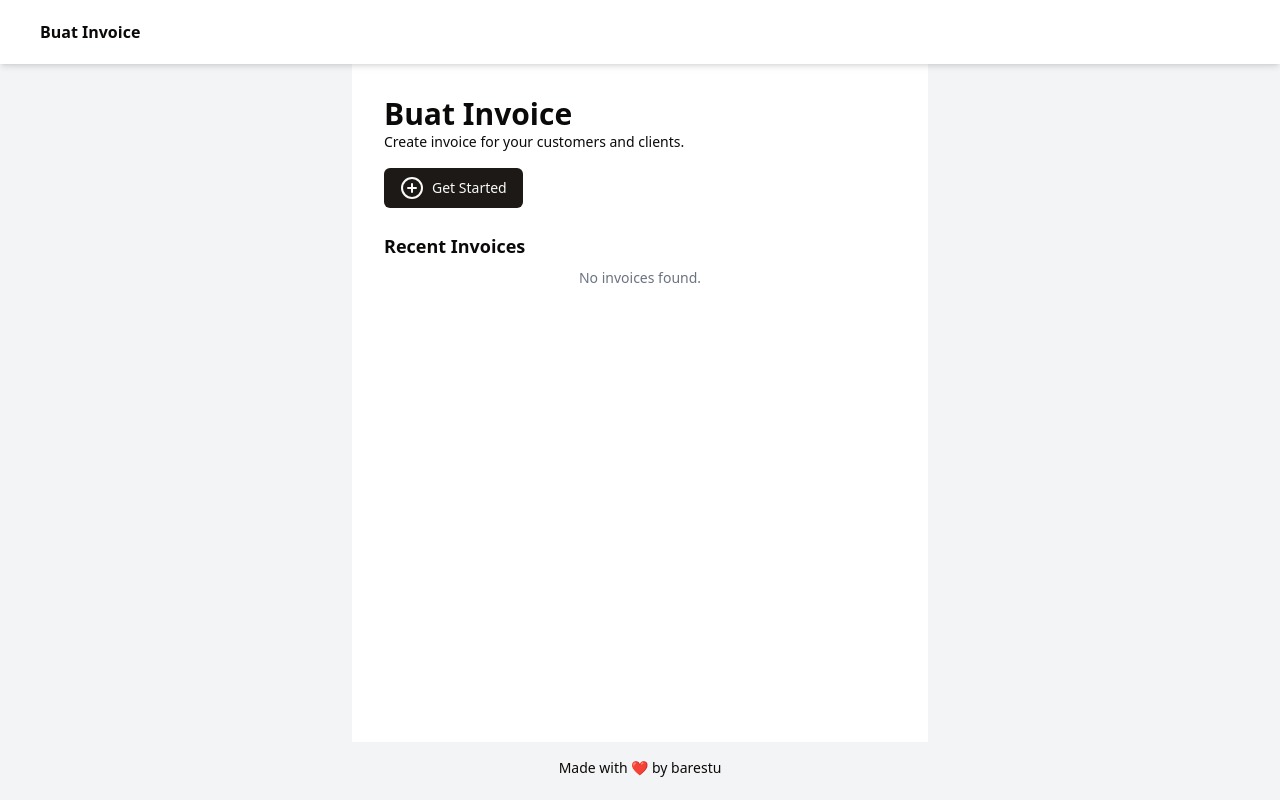
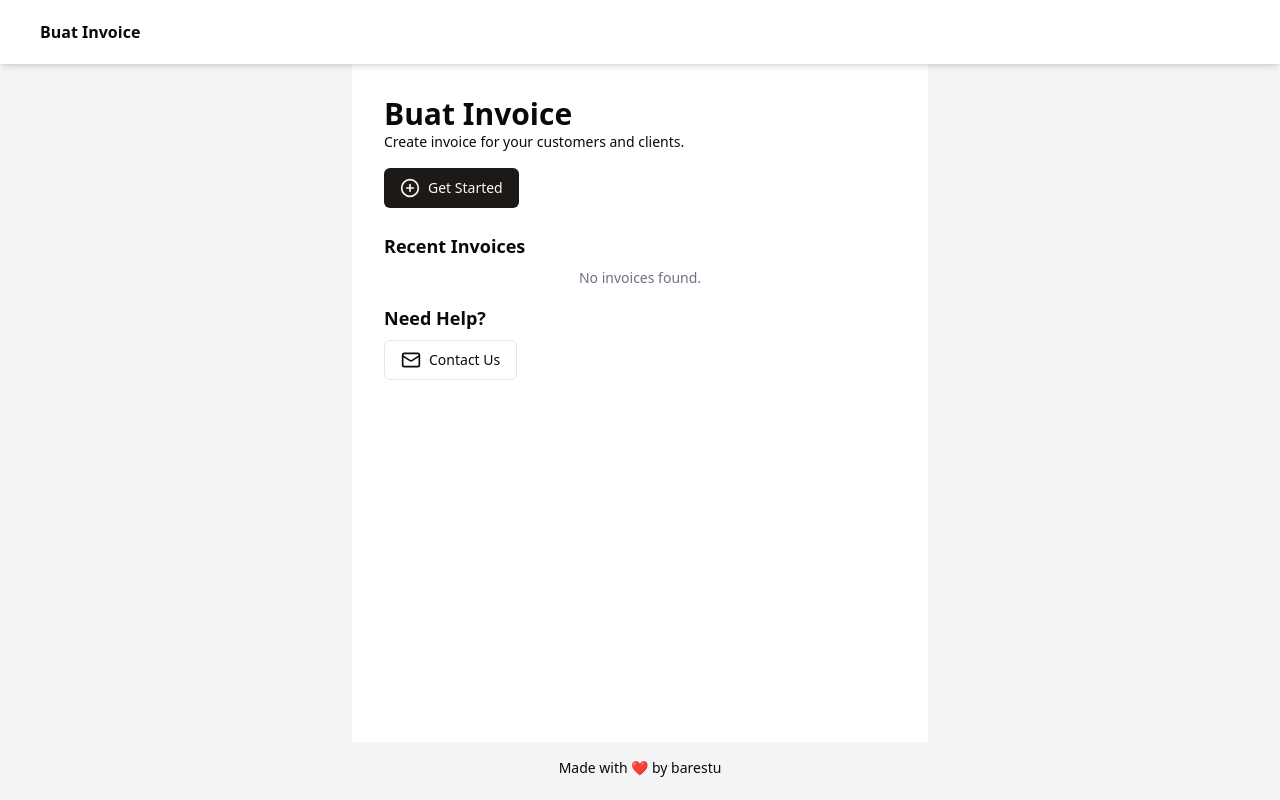
Before and after one commit to barestu/buat-invoice, a React (Vite) app: page / in a window 1280 px wide. Built offline with nearby package versions, Linux system fonts and the light colour scheme.

Commit message:
add contact us section

```diff
--- /dev/null
+++ b/src/components/recent-invoices.tsx
@@ -0,0 +1,39 @@
+import { format } from 'date-fns';
+import { Link } from 'react-router-dom';
+import { Card, CardContent, CardHeader, CardTitle } from '@/components/ui/card';
+import { useInvoices } from '@/hooks/use-invoices';
+
+export default function RecentInvoices() {
+  const invoices = useInvoices();
+  return (
+    <div className="mb-4">
+      <h2 className="font-bold text-lg mb-2">Recent Invoices</h2>
+
+      {invoices.length === 0 && (
+        <div className="text-center text-gray-500 text-sm">
+          No invoices found.
+        </div>
+      )}
+
+      {invoices.length > 0 && (
+        <div className="flex overflow-y-auto gap-3">
+          {invoices.map((invoice) => (
+            <Link key={invoice.code} to={`/preview/${invoice.code}`}>
+              <Card>
+                <CardHeader className="pb-0">
+                  <CardTitle className="text-base">
+                    INV-{invoice.code}
+                  </CardTitle>
+                </CardHeader>
+                <CardContent className="text-xs italic text-gray-600">
+                  <p>Recipient: {invoice.receiverName}</p>
+                  <p>Date: {format(invoice.issuedAt, 'dd MMM yyyy')}</p>
+                </CardContent>
+              </Card>
+            </Link>
+          ))}
+        </div>
+      )}
+    </div>
+  );
+}
--- a/src/pages/home.tsx
+++ b/src/pages/home.tsx
@@ -1,13 +1,10 @@
-import { format } from 'date-fns';
-import { Card, CardContent, CardHeader, CardTitle } from '@/components/ui/card';
-import { useInvoices } from '@/hooks/use-invoices';
+import { Link } from 'react-router-dom';
+import { PlusCircleIcon, MailIcon } from 'lucide-react';
 import { Button } from '@/components/ui/button';
-import { Link } from 'react-router-dom';
-import { PlusCircleIcon } from 'lucide-react';
+import RecentInvoices from '@/components/recent-invoices';
 
 // TODO: add apps menu
 export default function HomePage() {
-  const invoices = useInvoices();
   return (
     <div className="relative container bg-white min-h-[calc(100vh-64px-58px)] p-8">
       <div className="mb-6">
@@ -17,39 +14,24 @@ export default function HomePage() {
         </p>
         <Button asChild>
           <Link to="/create">
-            <PlusCircleIcon className="mr-2" /> Get Started
+            <PlusCircleIcon className="mr-2" size={20} /> Get Started
           </Link>
         </Button>
       </div>
 
+      <RecentInvoices />
+
       <div className="mb-4">
-        <h2 className="font-bold text-lg mb-2">Recent Invoices</h2>
-
-        {invoices.length === 0 && (
-          <div className="text-center text-gray-500 text-sm">
-            No invoices found.
-          </div>
-        )}
-
-        {invoices.length > 0 && (
-          <div className="flex overflow-y-auto gap-3">
-            {invoices.map((invoice) => (
-              <Link key={invoice.code} to={`/preview/${invoice.code}`}>
-                <Card>
-                  <CardHeader className="pb-0">
-                    <CardTitle className="text-base">
-                      INV-{invoice.code}
-                    </CardTitle>
-                  </CardHeader>
-                  <CardContent className="text-xs italic text-gray-600">
-                    <p>Recipient: {invoice.receiverName}</p>
-                    <p>Date: {format(invoice.issuedAt, 'dd MMM yyyy')}</p>
-                  </CardContent>
-                </Card>
-              </Link>
-            ))}
-          </div>
-        )}
+        <h2 className="font-bold text-lg mb-2">Need Help?</h2>
+        <Button variant="outline" asChild>
+          <a
+            href="mailto:barestu.fandy@gmail.com?subject=Ask Buat Invoice"
+            target="_blank"
+            rel="noreferrer"
+          >
+            <MailIcon className="mr-2" size={20} /> Contact Us
+          </a>
+        </Button>
       </div>
     </div>
   );
```
